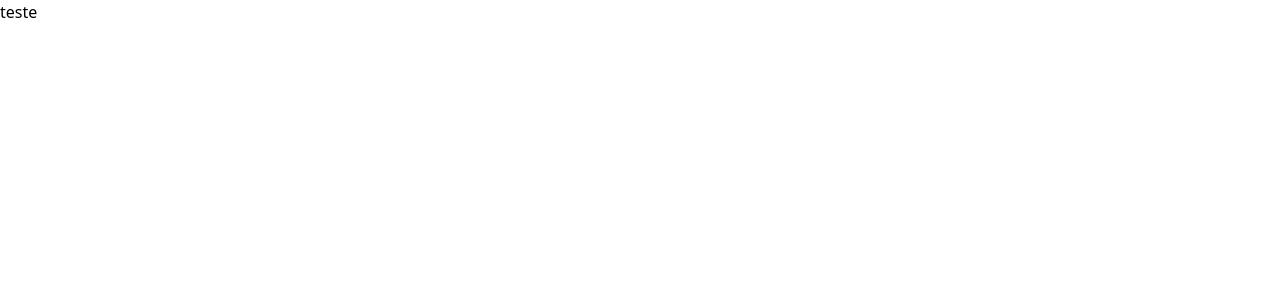
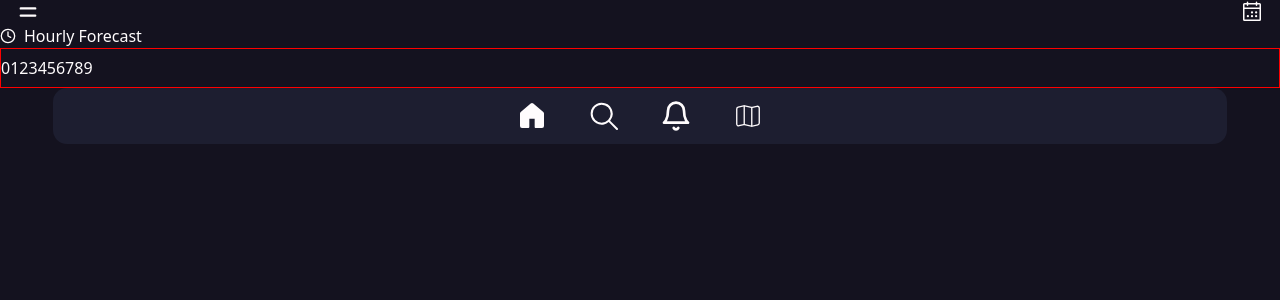
Before and after one commit to luizzvinicius/weather-app, a Next.js app: page / in a window 1280 px wide. Shown: the top 300 px of the page. Built offline with nearby package versions, Linux system fonts and the light colour scheme.

Commit message:
feat: static ui

```diff
--- a/src/app/page.tsx
+++ b/src/app/page.tsx
@@ -1,3 +1,17 @@
+import Carousel from "@/components/Carousel"
+import Navbar from "@/components/Navbar"
+import { HiMenuAlt4 } from "react-icons/hi"
+import { PiCalendarDots } from "react-icons/pi"
+
 export default function Home() {
-	return <h1>teste</h1>
+	return (
+		<div className="bg-black h-screen">
+			<header className="flex justify-between items-center px-4">
+				<HiMenuAlt4 className="text-white size-6" />
+				<PiCalendarDots className="text-white size-6" />
+			</header>
+			<Carousel />
+			<Navbar />
+		</div>
+	)
 }
--- /dev/null
+++ b/src/components/Carousel.tsx
@@ -0,0 +1,20 @@
+import { LuClock4 } from "react-icons/lu"
+
+export default function Carousel() {
+	return (
+		<div className="flex flex-col">
+			<div className="flex items-center gap-2">
+				<LuClock4 className="text-white" />
+				<h1 className="text-white">Hourly Forecast</h1>
+			</div>
+
+			<div className="flex items-center debug h-10">
+				{Array.from({ length: 10 }).map((_, i) => (
+					<div key={i} className="text-white">
+						{i}
+					</div>
+				))}
+			</div>
+		</div>
+	)
+}
--- /dev/null
+++ b/src/components/Navbar.tsx
@@ -0,0 +1,17 @@
+"use client"
+import { GoHomeFill, GoSearch } from "react-icons/go"
+import { LuBell } from "react-icons/lu"
+import { CiMap } from "react-icons/ci"
+
+export default function Navbar() {
+	return (
+		<div className="flex justify-center">
+			<div className="bg-[#1d1e30] w-11/12 h-14 center gap-10 rounded-[14px]">
+				<GoHomeFill className="text-white size-8" />
+				<GoSearch className="text-white size-8" />
+				<LuBell className="text-white size-8" />
+				<CiMap className="text-white size-8" />
+			</div>
+		</div>
+	)
+}
```
